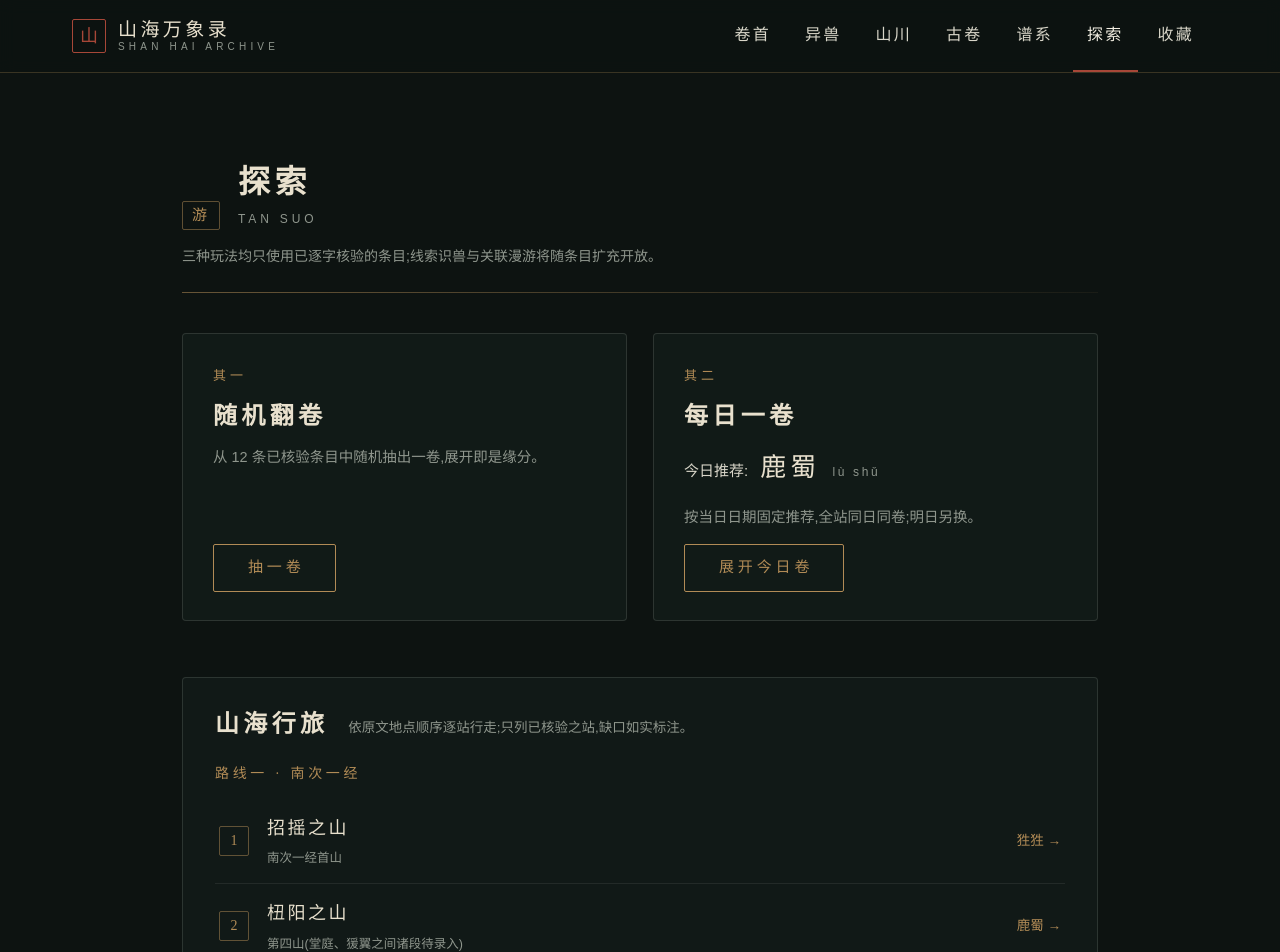
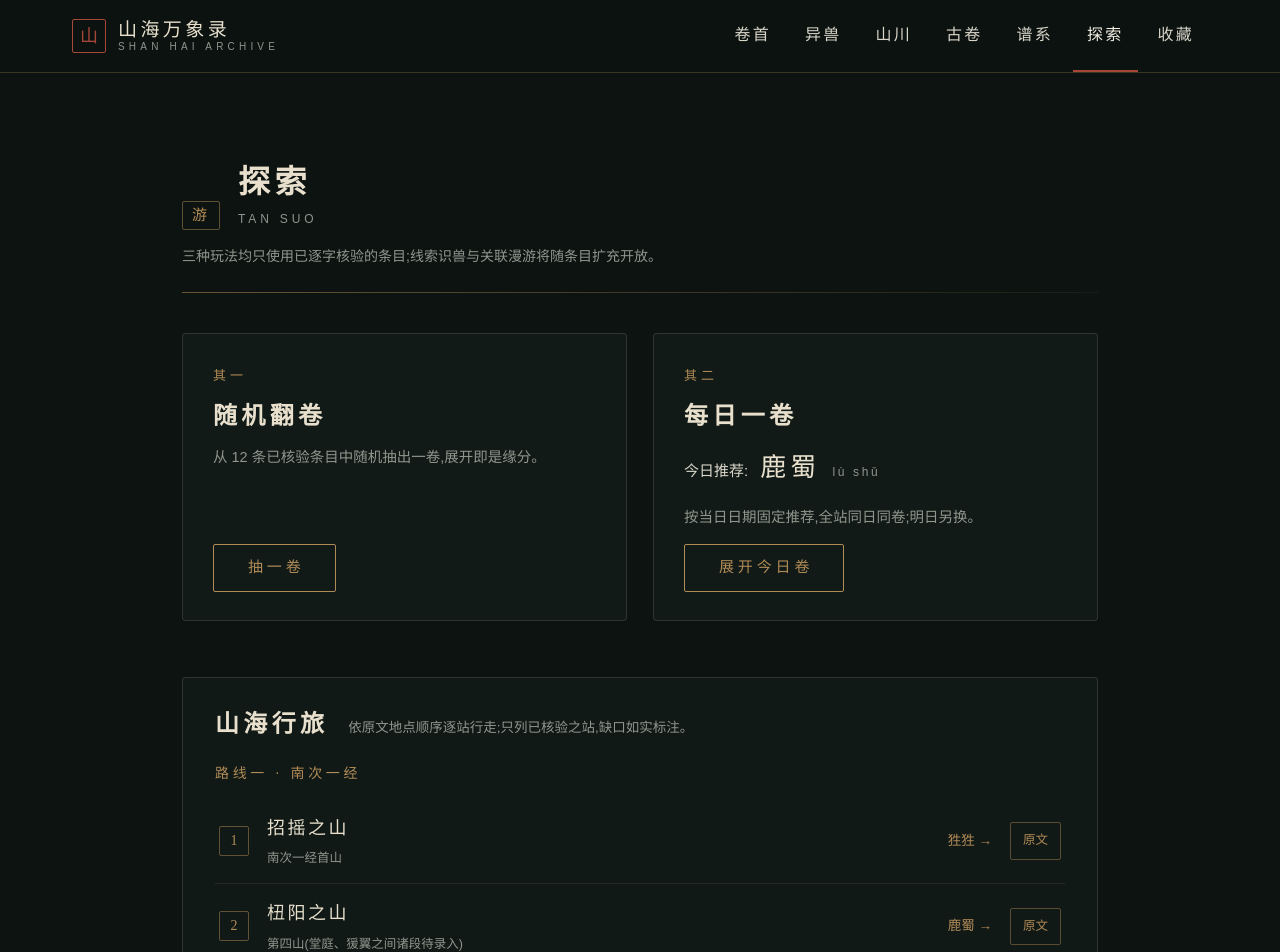
Before and after one commit to a1310055634-sudo/shanhai, a React (Vite) app: page /explore in a window 1280 px wide. Shown: the top 952 px of the page. Built offline with nearby package versions, Linux system fonts and the light colour scheme.

Commit message:
J09 古卷阅读器接线:段落稳定锚点/地点·异兽链接/探索页路线改数据驱动+原文锚点链接;往返实测通过

```diff
--- a/src/data/journey.ts
+++ b/src/data/journey.ts
@@ -12,9 +12,9 @@ export interface JourneyStation {
   locationId: string
   /** 站点核验状态:verified=山名/顺序/引文已核验 */
   status: 'verified' | 'pending'
-  /** 对应篇章段落锚点(原文证据回看) */
+  /** 对应篇章段落锚点(J09:站点→原文往返) */
   segmentId?: string
-  /** pending 时的说明(哪些山段待录入) */
+  /** 站点说明(进度/缺口提示) */
   note?: string
 }
 
@@ -36,11 +36,20 @@ export const NANCI_YI_ROUTE: JourneyRoute = {
       locationId: 'loc-zhaoyao',
       status: 'verified',
       segmentId: 'seg-ns1-zhaoyao-kai',
+      note: '南次一经首山',
     },
-    // 堂庭之山、猨翼之山待 J04 核验后建站
-    { locationId: 'loc-chuyang', status: 'verified' },
-    // 柢山、亶爰之山、基山待 J05/J06 核验后建站
-    { locationId: 'loc-qingqiu', status: 'verified' },
+    {
+      locationId: 'loc-chuyang',
+      status: 'verified',
+      segmentId: 'seg-ns1-chuyang-shan',
+      note: '第四山(堂庭、猨翼之间诸段待录入)',
+    },
+    {
+      locationId: 'loc-qingqiu',
+      status: 'verified',
+      segmentId: 'seg-ns1-qingqiu-shan',
+      note: '第八山(基山之后)',
+    },
     // 箕尾之山待 J07 核验后建站
   ],
 }
--- a/src/pages/ChapterPage.tsx
+++ b/src/pages/ChapterPage.tsx
@@ -1,6 +1,7 @@
 import { useEffect, useMemo, useState } from 'react'
 import { Link, useParams } from 'react-router-dom'
 import { CHAPTERS, CHAPTER_PINYIN } from '../data/chapters'
+import { LOCATIONS } from '../data/locations'
 import { CHAPTER_TEXTS, GLOSSARY, segmentCounts, type ChapterSegment } from '../data/chapterTexts'
 import { NANCI_YI_ROUTE, validateJourneyRoute } from '../data/journey'
 import { ENTITIES } from '../data/entities'
@@ -152,7 +153,7 @@ export default function ChapterPage() {
       <div className={styles.reader}>
         {chapterText.segments.map((seg, i) =>
           seg.kind === 'text' ? (
-            <div key={i} className={styles.segment}>
+            <div key={i} className={styles.segment} id={seg.id} data-seg-id={seg.id}>
               <p className={styles.sectionTag}>{seg.section}</p>
               <p className={styles.text}>{annotate(seg.text ?? '', annotateOn)}</p>
               <div className={styles.segFoot}>
@@ -160,7 +161,15 @@ export default function ChapterPage() {
                   const e = ENTITIES.find((x) => x.id === id)
                   return e ? (
                     <Link key={id} className={styles.segLink} to={jumpToEntity(id)}>
-                      {e.canonicalName}
+                      异兽·{e.canonicalName}
+                    </Link>
+                  ) : null
+                })}
+                {seg.relatedLocationIds?.map((id) => {
+                  const loc = LOCATIONS.find((l) => l.id === id)
+                  return loc ? (
+                    <Link key={`l-${id}`} className={styles.segLink} to="/atlas">
+                      地·{loc.canonicalName}
                     </Link>
                   ) : null
                 })}
--- a/src/pages/ExplorePage.module.css
+++ b/src/pages/ExplorePage.module.css
@@ -212,3 +212,21 @@
     padding: 24px 18px;
   }
 }
+
+.stationText {
+  font-size: 12.5px;
+  color: var(--old-gold);
+  text-decoration: none;
+  border: 1px solid rgba(177, 139, 86, 0.45);
+  padding: 6px 12px;
+  border-radius: 2px;
+  white-space: nowrap;
+  transition:
+    color var(--duration-hover) var(--ease-soft),
+    background-color var(--duration-hover) var(--ease-soft);
+}
+
+.stationText:hover {
+  color: var(--ink-night);
+  background: var(--old-gold);
+}
--- a/src/pages/ExplorePage.tsx
+++ b/src/pages/ExplorePage.tsx
@@ -3,14 +3,11 @@ import { Link, useNavigate } from 'react-router-dom'
 import SectionHeading from '../components/SectionHeading'
 import { getVerifiedEntities } from '../data/entities'
 import { LOCATIONS } from '../data/locations'
+import { NANCI_YI_ROUTE } from '../data/journey'
 import styles from './ExplorePage.module.css'
 
-/** 山海行旅路线:只列已逐字核验的山川站;未核缺口如实标注。 */
-const JOURNEY = [
-  { locId: 'loc-zhaoyao', note: '南次一经首山' },
-  { locId: 'loc-chuyang', note: '第四山(堂庭、猨翼之间诸段待录入)' },
-  { locId: 'loc-qingqiu', note: '第八山(基山之后)' },
-]
+/** 山海行旅路线:由结构化路线数据生成(J09),只列已逐字核验的山川站。 */
+const JOURNEY = NANCI_YI_ROUTE.stations
 
 const JOURNEY_2 = [{ locId: 'loc-danxue', note: '南次三经第三山' }]
 
@@ -100,18 +97,27 @@ export default function ExplorePage() {
 
         <p className={styles.routeName}>路线一 · 南次一经</p>
         <ol className={styles.stations}>
-          {JOURNEY.map(({ locId, note }, i) => {
-            const { loc, entity } = stationOf(locId)
+          {JOURNEY.map((station, i) => {
+            const { loc, entity } = stationOf(station.locationId)
             return (
-              <li key={locId} className={styles.station}>
+              <li key={station.locationId} className={styles.station}>
                 <span className={styles.stationNo}>{i + 1}</span>
                 <div className={styles.stationBody}>
                   <p className={styles.stationLoc}>{loc.canonicalName}</p>
-                  <p className={styles.stationNote}>{note}</p>
+                  <p className={styles.stationNote}>{station.note}</p>
                 </div>
                 {entity && (
                   <Link className={styles.stationLink} to={`/catalog/${entity.slug}`}>
                     {entity.canonicalName} →
+                  </Link>
+                )}
+                {station.segmentId && (
+                  <Link
+                    className={styles.stationText}
+                    to={`/chapters/nanshan-jing#${station.segmentId}`}
+                    aria-label={`查看${loc.canonicalName}对应原文`}
+                  >
+                    原文
                   </Link>
                 )}
               </li>
```
Also changed, not shown: 2 other files (tests, documents, lock files or other folders).
